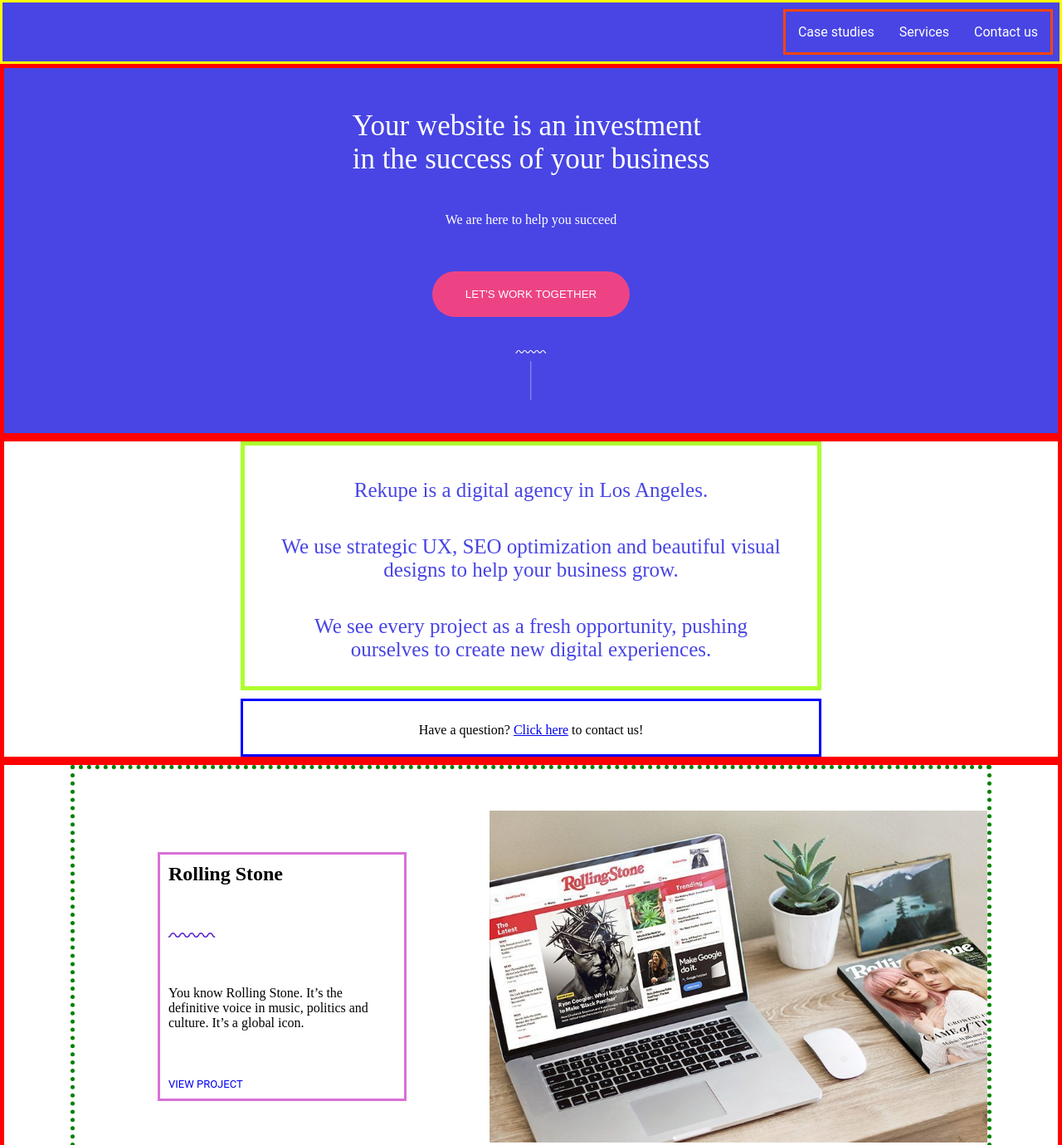
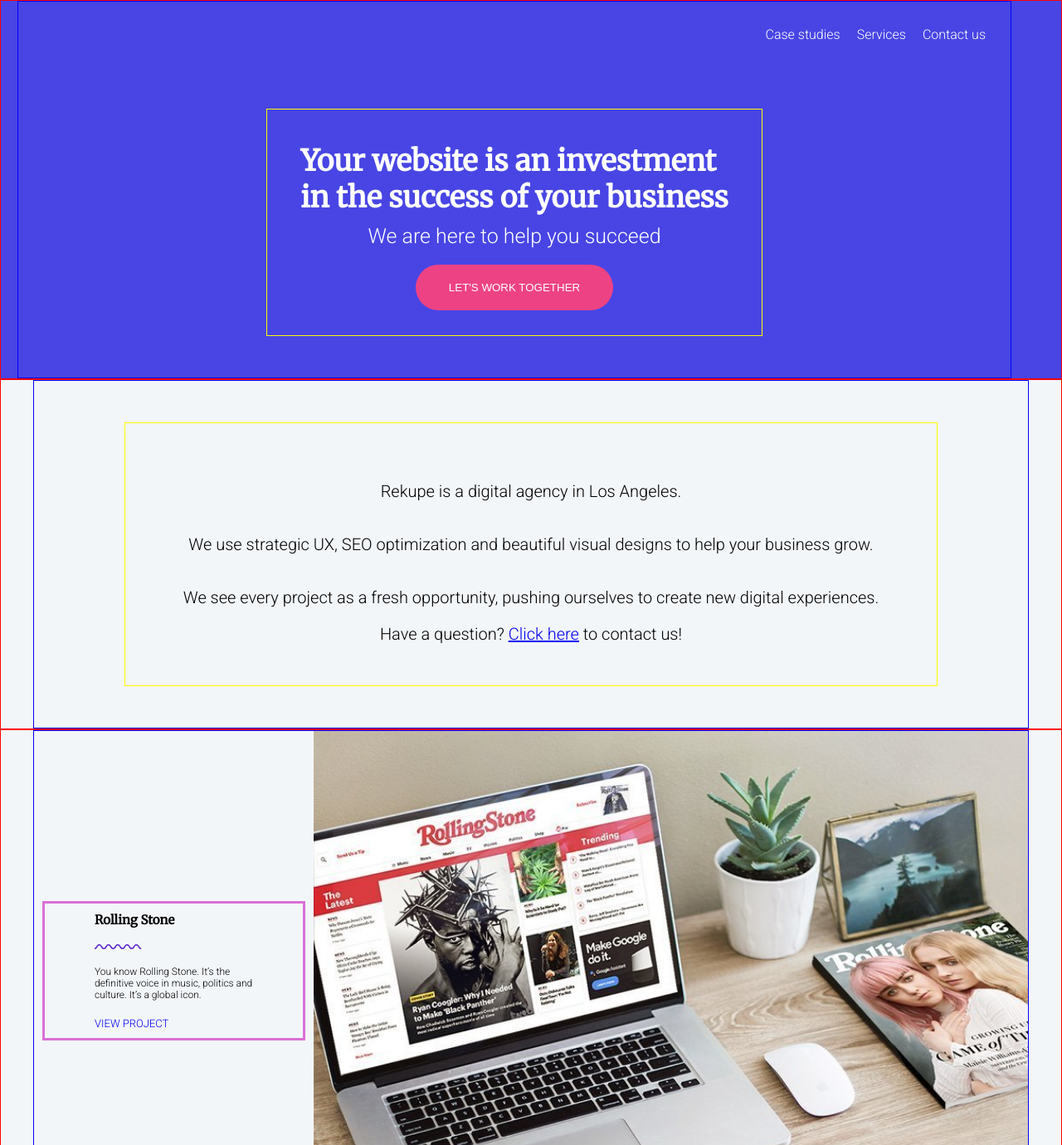
Before and after one commit to marijana82/homework-deadline-15-june, a plain HTML site: page index.html in a window 1280 px wide. Shown: the top 1380 px of the page at 83% size. Drawn offline with Linux system fonts and the light colour scheme.

Commit message:
small-details-saturday

```diff
--- a/index.html
+++ b/index.html
@@ -9,10 +9,8 @@
 
 <body>
 
-<header class="header-outer-container">
-
-    <div class="header-inner-container">
-
+<header class="outer-container">
+    <div class="inner-container">
         <nav>
             <ul>
                 <li><a href="#">Case studies</a></li>
@@ -22,87 +20,82 @@
         </nav>
 
         <div class="header-opening">
-
-        <article class="opening-article">
-            <p class="opening-title">Your website is an investment<br>in the success of your business<br></p>
+            <h1>Your website is an investment<br>in the success of your business<br></h1>
             <p class="opening-text">We are here to help you succeed</p>
         <button type="button">let's work together</button>
-        </article>
-
-        <img src="/assets/squiggle_line_stripe.svg" class="squiggle">
         </div>
 
     </div>
+
+        <img src="/assets/squiggle_line_stripe.svg" alt="squiggle-line" class="squiggle">
+
 </header>
 
 
-<main class="main-outer-container">
+<main>
 
-    <section class="main-inner-container">
-
-            <div class="main-introduction">
-                <p class="main-text">Rekupe is a digital agency in Los Angeles.</p>
-                <p class="main-text">We use strategic UX, SEO optimization and beautiful visual designs to help your business grow.</p>
-                <p class="main-text">We see every project as a fresh opportunity, pushing ourselves to create new digital experiences.</p>
+    <section class="outer-container">
+            <div class="inner-container">
+                <div class="header-opening opening-article">
+                <p class="introduction">Rekupe is a digital agency in Los Angeles.</p>
+                <p class="introduction">We use strategic UX, SEO optimization and beautiful visual designs to help your business grow.</p>
+                <p class="introduction">We see every project as a fresh opportunity, pushing ourselves to create new digital experiences.</p>
+                <p class="question">Have a question? <a href="#">Click here</a> to contact us!</p>
                 </div>
-
-            <div class="main-contact-us">
-                <p>Have a question? <a href="#">Click here</a> to contact us!</p>
             </div>
-
     </section>
 
 
-
-    <section class="main-inner-container">
-
-        <article class="main-text-and-image">
-
-            <div class="main-text-container">
+    <section class="outer-container">
+        <div class="inner-container main-text-image">
+            <article class="main-text-container">
                 <h2>Rolling Stone</h2>
-                <img class="squiggle-line" src="/assets/squiggle_line.svg" href="squiggle-line">
+                <img class="squiggle-line" src="/assets/squiggle_line.svg" href="squiggle-line" alt="squiggle-line">
                 <p class="main-paragraph">You know Rolling Stone. It’s the definitive voice in music, politics and culture. It’s a global icon.</p>
-                <a src="#" href="click" class="click-on-link">view project</a>
-            </div>
-
-                <img src="/assets/work-image-01.jpeg" alt="rolling-stone-laptop" class="photos">
-
+                <a href="#" class="click-on-link">view project</a>
             </article>
 
+            <div class="main-image-container">
+                <img src="/assets/work-image-01.jpeg" alt="rolling-stone-laptop" class="photos">
+            </div>
+        </div>
+    </section>
 
-        <article class="main-text-and-image">
 
+    <section class="outer-container">
+        <div class="inner-container main-text-image">
+            <div class="main-image-container">
                 <img src="/assets/work-image-02.jpeg" alt="variety-magazine" class="photos">
-
-            <div class="main-text-container">
+            </div>
+            <article class="main-text-container">
                 <h2>Variety</h2>
                 <img class="squiggle-line" src="/assets/squiggle_line.svg" href="squiggle-line">
                 <p class="main-paragraph">Variety is an industry leader for breaking entertainment news, reviews and box office results with archive of content dating back to 1905.</p>
                 <a src="#" href="click" class="click-on-link">view project</a>
-
+            </article>
         </div>
-
-        </article>
+    </section>
 
 
-        <article class="main-text-and-image">
-
-            <div class="main-text-container">
+    <section class="outer-container">
+        <div class="inner-container main-text-image">
+            <article class="main-text-container">
                 <h2>Worth</h2>
                 <img class="squiggle-line" src="/assets/squiggle_line.svg" href="squiggle-line">
                 <p class="main-paragraph">A global media platform connecting a community that embraces worth beyond wealth.</p>
                 <a src="#" href="click" class="click-on-link">view project</a>
-            </div>
-
-                <img src="/assets/work-image-03.jpeg" alt="worth-magazine" class="photos">
             </article>
 
+            <div class="main-image-container">
+                <img src="/assets/work-image-03.jpeg" alt="worth-magazine" class="photos">
+            </div>
+        </div>
 </section>
 
 
-    <section class="main-inner-container">
-
-        <article class="small-icons-article-one">
+    <section class="outer-container">
+        <article class="inner-container">
+            <div class="wrap-aside">
 
             <aside class="left">
                 <img class="small-icon" src="/assets/icon_web-design.svg" href="illustration">
@@ -124,10 +117,6 @@
                 <p>In order to build successful products you have to understand the user. We create user personas, wireframes and prototypes to test with users. This allows us to gather feedback which helps to shape the product and can quickly eliminate potential risks – saving you time and money.</p>
             </aside>
 
-        </article>
-
-        <article class="small-icons-article-two">
-
             <aside class="left">
                 <img class="small-icon" src="/assets/icon_graphic-design.svg" href="graph-design">
                 <h3>Logo Design + Branding</h3>
@@ -145,6 +134,8 @@
                 <h3>Copy Writing</h3>
                 <p>Brand messaging needs to be clear, direct and easy to understand to be effective. A unique tone of voice will help you stand out from the crowd and build brand loyalty. We work with you to establish your brand bible and ensure your messaging is focused and targeted.</p>
             </aside>
+
+            </div>
 
         </article>
 
--- a/styles.css
+++ b/styles.css
@@ -1,12 +1,22 @@
+@import url('https://fonts.googleapis.com/css2?family=Merriweather&family=Roboto:wght@300&display=swap');
+
+
 * {
     margin: 0;
     padding: 0;
     box-sizing: border-box;
 }
 
-@import url('https://fonts.googleapis.com/css2?family=Merriweather&family=Roboto:wght@300&display=swap');
-font-family: 'Merriweather', serif;
-font-family: 'Roboto', sans-serif;
+
+h1, h2, h3 {
+    font-family: 'Merriweather', serif;
+}
+
+
+p {
+    font-family: 'Roboto', sans-serif;
+}
+
 
 /*
 Paars #5722CD;
@@ -32,86 +42,121 @@ Grijs #7A7A7A (voor de service-tegel tekst);
     5. Media Queries
 ////////////////////////*/
 
-/* --> header */
+/* 3.1. Reusables */
 
-/*.outer-container {
+.outer-container {
     display: flex;
     flex-direction: row;
-    /*justify-content: space-between;
-    align-items: center;
-     margin: 20px;
-} */
+    justify-content: center;
+    width: 100%;
+    border: 1px solid red;
+}
 
-.header-inner-container {
+.inner-container {
+    /* als flex item */
+    flex-basis: 1200px;
+    flex-grow: 0;
+    flex-shrink: 1;
+    margin: 0 20px;
+
+
+    /*als flex container*/
     display: flex;
     flex-direction: column;
-    justify-content: space-between;
     align-items: center;
-    box-sizing: border-box;
+    border: 1px solid blue;
 }
 
+/* Typography */
+
+h1 {
+    padding: 10px;
+    font-size: 35px;
+}
+
+h2 {
+    padding: 10px;
+    font-size: 15px;
+}
+
+p {
+    font-size: 12px;
+
+}
+
+
+.opening-text {
+    padding-bottom: 20px;
+    font-size: 25px;
+    font-family: 'Roboto', sans-serif;
+}
+
+.introduction {
+    padding: 20px;
+    font-size: 20px;
+    font-family: 'Roboto', sans-serif;
+    display: flex;
+    flex-direction: column;
+    justify-content: center;
+    align-items: center;
+}
+
+.question {
+    font-size: 20px;
+}
+
+main {
+    background-color: #F3F6F9;
+}
+
+
+/* 4. Areas
+
+4.1. Header */
+
+header {
+    background-color: #4845E4;
+}
+
+/*.header-content {
+    margin: 50px 0;
+}*/
+
+
+
+/*4.2. Navigation */
+
 nav {
+    /*als flex container*/
+    width: 100%;
     display: flex;
     flex-direction: row;
     justify-content: flex-end;
     align-items: center;
-    width: 100%;
-    padding: 8px;
+    padding: 20px;
     background-color: #4845E4;
-    border: 3px solid yellow;
 }
 
 ul {
+    /*als flex container*/
     display: flex;
-    flex-direction: row;
     justify-content: space-between;
-    align-items: flex-end;
     list-style-type: none;
-    border: 3px solid orangered;
 }
 
 li {
-    display: inline;
-    padding: 15px;
-    font-family: 'Roboto', sans-serif;
+    /*als flex item*/
+    padding: 10px;
+
 }
 
 li a {
+    text-decoration: none;
+    font-family: 'Roboto', sans-serif;
     color: white;
-    text-decoration: none;
 }
 
-
-.header-opening {
-    display: flex;
-    flex-direction: column;
-    justify-content: center;
-    align-items: center;
-    padding: 20px;
-    background-color: #4845E4;
-    color: white;
-    border: 5px solid red;
-}
-
-.opening-article {
-    display: flex;
-    flex-direction: column;
-    justify-content: space-between;
-    align-items: center;
-    width: 700px;
-    height: 300px;
-    padding: 20px;
-}
-
-.opening-title {
-    padding: 10px;
-    display: flex;
-    font-size: 35px;
-}
-
-.opening-text {
-    padding-bottom: 20px;
-}
+/* 4.3. Button - Header */
 
 button {
     background-color: #ED4385;
@@ -122,45 +167,109 @@ button {
     border: none;
 }
 
+
+/* 4.4. Squiggle - Header*/
+
 .squiggle {
-    width: 100px;
-    height: 100px;
+    width: 30px;
+    height: 30px;
     padding: 20px;
 }
 
 
+/* 4.5. Introduction - Main */
+
+
+
+
+.header-opening {
+    display: flex;
+    flex-direction: column;
+    justify-content: space-between;
+    align-items: center;
+    padding: 30px;
+    margin: 50px;
+    color: white;
+    border: 1px solid yellow;
+}
+
+.opening-article {
+    color: black;
+    padding: 50px;
+    margin: 50px;
+}
+
+    /*display: flex;
+    flex-direction: column;
+    justify-content: space-between;
+    align-items: center;
+    width: 700px;
+    height: 300px;
+    padding: 20px;
+}*/
+
+
+
+
 /* --> main */
+
 
 .squiggle-line {
     padding: 10px;
 }
 
-.main-inner-container {
+.main-text-image {
+    display: flex;
+    flex-direction: row;
+    justify-content: space-between;
+    align-items: center;
+}
+
+.main-text-container {
+    display: flex;
+    flex-direction: column;
+    justify-content: space-between;
+    align-items: flex-start;
+    flex-wrap: wrap;
+    flex-basis: 400px;
+    padding: 0 50px;
+    margin: 10px;
+    border: 3px solid orchid;
+}
+
+.main-image-container {
+    width: 100%;
+}
+
+
+/*.main-inner-container {
     display: flex;
     flex-direction: column;
     justify-content: center;
     align-items: center;
     border: 5px solid red;
     box-sizing: border-box;
-}
+}*/
+
+/*.main-text-and-image {
+    display: flex;
+    flex-direction: row;
+    justify-content: space-between;
+    align-items: center;
+    border: 5px dotted green;*/
+
+
 
 .main-introduction {
     color: #4845E4;
-    border: 5px solid greenyellow;
     width: 700px;
     height: 300px;
     padding: 20px;
     text-align: center;
+    border: 5px solid greenyellow;
 }
 
-.main-text {
-    padding: 20px;
-    font-size: 25px;
-    display: flex;
-    flex-direction: column;
-    justify-content: center;
-    align-items: center;
-}
+
 
 .main-contact-us {
     display: flex;
@@ -175,38 +284,17 @@ button {
     color: black;
 }
 
-.main-text-and-image {
-    display: flex;
-    flex-direction: row;
-    justify-content: center;
-    align-items: center;
-    border: 5px dotted green;
-}
 
-.main-text-container {
-    display: flex;
-    flex-direction: column;
-    justify-content: space-between;
-    align-items: flex-start;
-    flex-wrap: wrap;
-    border: 3px solid orchid;
-    width: 300px;
-    height: 300px;
-    margin: 100px;
-}
 
 .main-paragraph {
     padding: 10px;
 }
 
-h2 {
-    padding: 10px;
-}
+
 
 
 .photos {
-    width: 600px;
-    height: 400px;
+    width: 100%;
 }
 
 
@@ -218,21 +306,23 @@ h2 {
     font-family: 'Roboto', sans-serif;
 }
 
-.small-icons-article-one, .small-icons-article-two {
+/*.small-icons-article-one, .small-icons-article-two {
     display: flex;
     flex-direction: row;
     justify-content: center;
     align-items: center;
     padding: 10px
-}
+}*/
 
 .left, .middle, .right {
     display: flex;
     flex-direction: column;
-    /*box-sizing: border-box;*/
+    justify-content: flex-start;
+    align-items: flex-start;
+    box-sizing: border-box;
     flex-basis: 300px;
-    margin: 10px;
-    padding: 30px;
+    margin: 5px;
+    padding: 10px;
     border: 5px solid greenyellow;
 
 }
@@ -253,25 +343,25 @@ h3 {
     flex-direction: column;
     justify-content: space-between;
     align-items: center;
-    border: 3px solid olivedrab;
     box-sizing: border-box;
     background-color: #4845E4;
+    border: 3px solid olivedrab;
 }
 
 .footer-paragraph {
-    border: 3px solid deeppink;
     display: flex;
     flex-direction: column;
     justify-content: space-between;
     align-items: center;
     padding: 20px;
     color: white;
+    border: 3px solid deeppink;
 }
 
 .footer-form-container {
     display: flex;
     flex-direction: column;
-    justify-content: space-between;
+    justify-content: center;
     align-items: normal;
     width: 700px;
     padding: 20px;
@@ -279,15 +369,28 @@ h3 {
 
 }
 
+label {
+    color: white;
+}
+
 input, textarea {
     width: 100%;
     padding: 10px;
-    border: 1px solid darkblue;
     border-radius: 6px;
     box-sizing: border-box;
+    border: 1px solid darkblue;
 
 }
 
+.wrap-aside {
+    display: flex;
+    flex-direction: row;
+    justify-content: space-between;
+    align-items: center;
+    flex-grow: 0;
+    flex-shrink: 1;
+    flex-wrap: wrap;
+}
 
 
 
```
Lines whose indentation alone changed are shown as unchanged.
